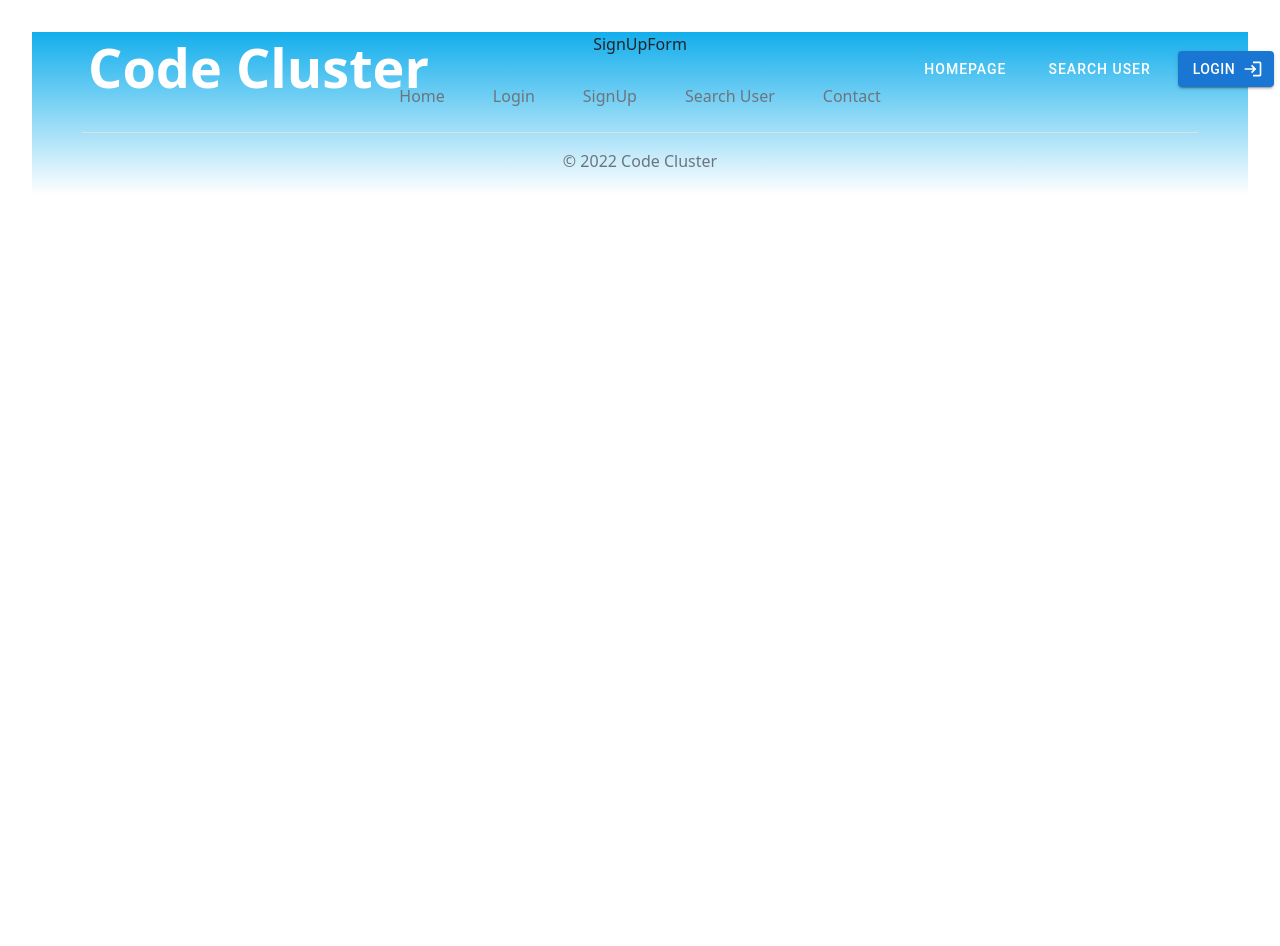
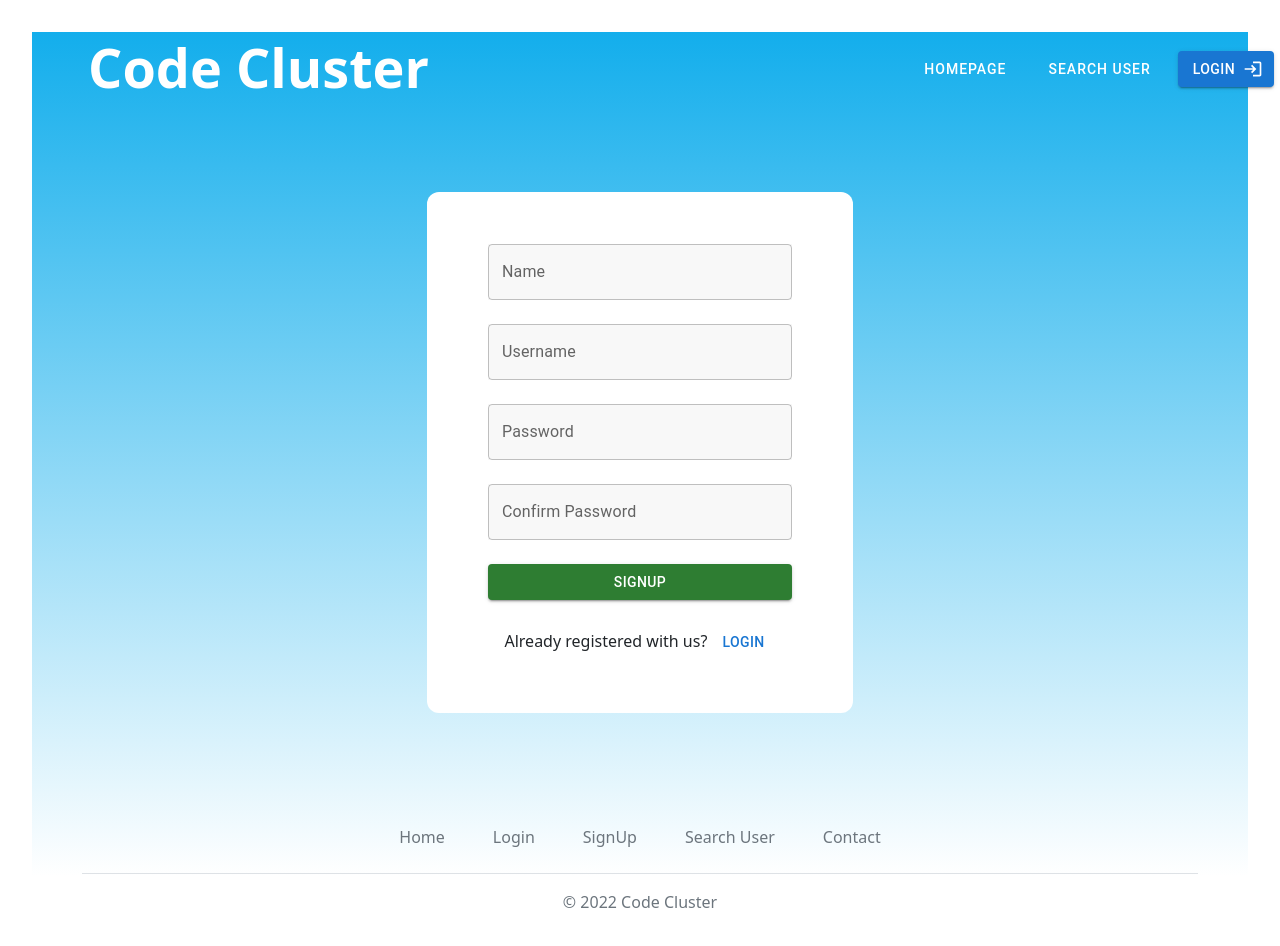
Before and after one commit to him-raw99/code-cluster-client, a React (Vite) app: page /login in a window 1280 px wide. Both pictures are taken after a click on the button "SIGNUP NOW". Shown: the top 946 px of the page. Before the commit the page ends 800 px from the top, so only its background shows below. Built offline with nearby package versions, Linux system fonts and the light colour scheme.

Commit message:
signup UI complete

```diff
--- a/src/components/LoginPageComponents/LoginForm.jsx
+++ b/src/components/LoginPageComponents/LoginForm.jsx
@@ -9,7 +9,7 @@ function LoginForm(props) {
 
   function handelChange(event){
     const {name,value}=event.target;
-    setUserData(prevVal=>({...userData,[name]:value}));
+    setUserData(prevVal=>({...prevVal,[name]:value}));
   }
 
   function handelSubmit(){
--- a/src/components/LoginPageComponents/SignUpForm.jsx
+++ b/src/components/LoginPageComponents/SignUpForm.jsx
@@ -1,9 +1,45 @@
 import React from 'react'
+import { Button, TextField } from '@mui/material'
+import { useState } from 'react'
+function LoginForm(props) {
 
-function SignUpForm() {
+  const [err,setErr] = useState(false);
+
+  const [userData,setUserData]=useState({
+    username:"",
+    password:"",
+    confirmPassword:"",
+    name:""
+  });
+
+  function handelChange(event){
+    const {name,value}=event.target;
+    setUserData(prevVal=>({...prevVal,[name]:value}));
+  }
+
+  function handelSubmit(){
+    if(userData.password===userData.confirmPassword){
+      console.log(userData);
+      setErr(false);
+    }
+    else{
+      setErr(true);
+    }
+  }
+
+  function handelNewUser(){
+    props.setNewUser(false);
+  }
   return (
-    <div>SignUpForm</div>
+    <div className='login__form'>
+      <TextField onChange={handelChange}  name="name" className='login-form-inputs' label="Name" variant="outlined" margin='normal' fullWidth sx={{backgroundColor:"rgba(239, 239, 239, 0.461)"}} />
+      <TextField onChange={handelChange}  name="username" className='login-form-inputs' label="Username" variant="outlined" margin='normal' fullWidth sx={{backgroundColor:"rgba(239, 239, 239, 0.461)"}} />
+      <TextField  onChange={handelChange} error={err} name="password" className='login-form-inputs' label="Password" type={"password"} variant="outlined" margin='normal' fullWidth sx={{backgroundColor:"rgba(239, 239, 239, 0.461)"}} />
+      <TextField  onChange={handelChange} error={err} helperText={err?"Your passwords dont match.":""} name="confirmPassword" className='login-form-inputs' label="Confirm Password" type={"password"} variant="outlined" margin='normal' fullWidth sx={{backgroundColor:"rgba(239, 239, 239, 0.461)"}} />
+      <Button onClick={handelSubmit} variant='contained' color='success' sx={{marginTop:"5%"}} fullWidth>SignUp</Button>
+      <p className='signup__button'>Already registered with us? <Button onClick={handelNewUser} >Login</Button> </p>
+    </div>
   )
 }
 
-export default SignUpForm
+export default LoginForm
--- a/src/pages/LoginPage.jsx
+++ b/src/pages/LoginPage.jsx
@@ -10,7 +10,7 @@ function LoginPage() {
     <>
       <div className="login__body">
       <Navbar/>
-      {!newUser?<LoginForm setNewUser={setNewUser} />:<SignUpForm/>}
+      {!newUser?<LoginForm setNewUser={setNewUser} />:<SignUpForm setNewUser={setNewUser} />}
       <Footer/>
       </div>
     </>
```
